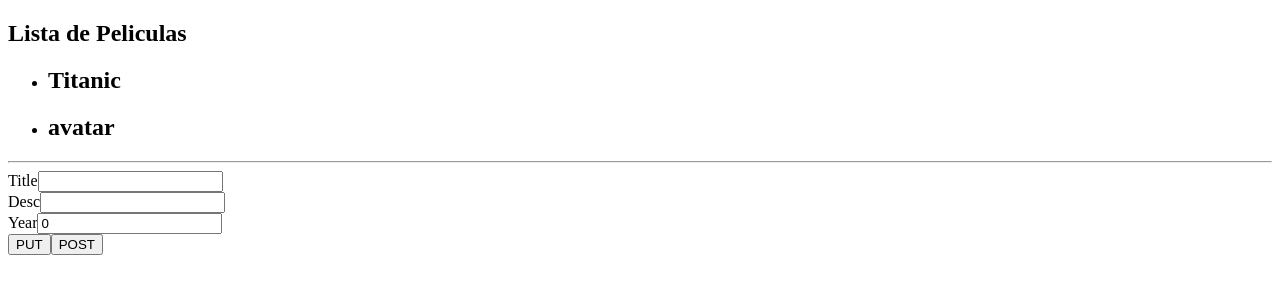
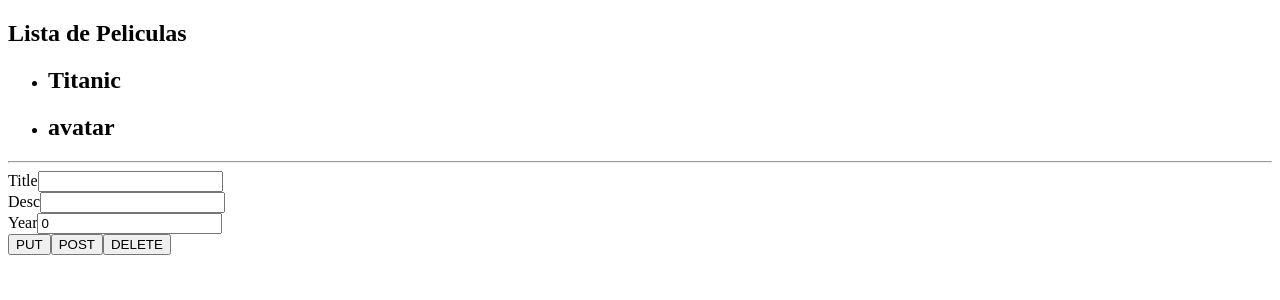
Before and after one commit to arivasc/Django-Angular, an Angular app in the folder tutorial/angular/crud/: page / in a window 1280 px wide. Shown: the top 300 px of the page. Built offline with nearby package versions, Linux system fonts and the light colour scheme; no server answers.

Commit message:
Borrando movies desde angular

```diff
--- a/tutorial/angular/crud/src/app/api.service.ts
+++ b/tutorial/angular/crud/src/app/api.service.ts
@@ -30,4 +30,9 @@ export class ApiService {
     return this.http.post(this.baseurl + '/movies/', body,
     {headers: this.httpHeaders})
   }
+  deleteMovie(id:any): Observable<any> {
+
+    return this.http.delete(this.baseurl + '/movies/'+ id + '/',
+    {headers: this.httpHeaders})
+  }
 }
--- a/tutorial/angular/crud/src/app/app.component.html
+++ b/tutorial/angular/crud/src/app/app.component.html
@@ -12,3 +12,4 @@ Desc<input type="text" [(ngModel)]="selectedMovie.desc"/><br>
 Year<input type="text" [(ngModel)]="selectedMovie.year"/><br>
 <button (click)="updateMovie()">PUT</button>
 <button (click)="createMovie()">POST</button>
+<button (click)="deleteMovie()">DELETE</button>
--- a/tutorial/angular/crud/src/app/app.component.ts
+++ b/tutorial/angular/crud/src/app/app.component.ts
@@ -59,4 +59,14 @@ export class AppComponent {
       }
     )
   }
+  deleteMovie = () => {
+    this.api.deleteMovie(this.selectedMovie.id).subscribe(
+      data => {
+        this.getMovies();
+      },
+      error => {
+        console.log(error);
+      }
+    )
+  }
 }
```
Also changed, not shown: 1 other file (tests, documents, lock files or other folders).
